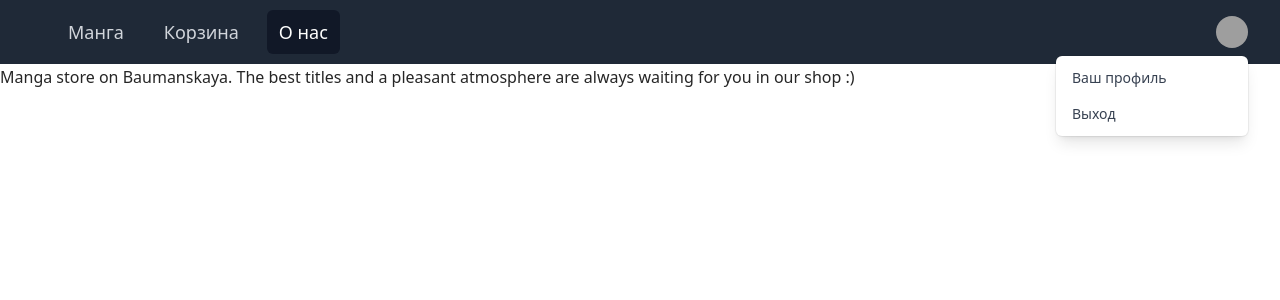
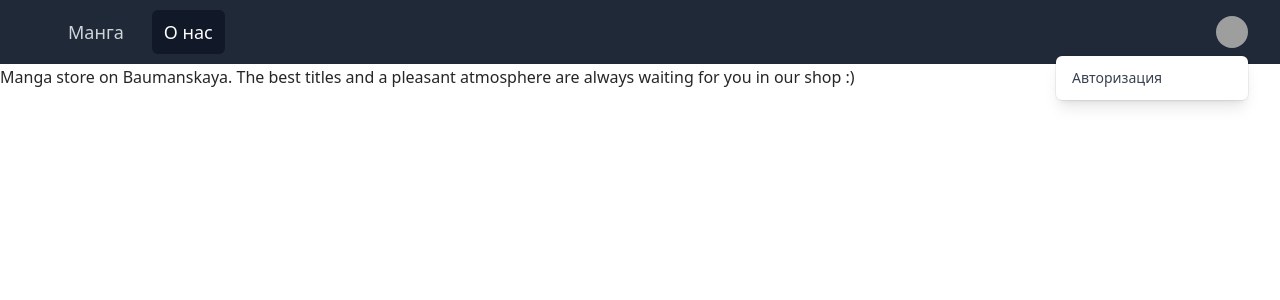
Before and after one commit to LevAhtambaev/bmstu-web, a React (Create React App) app: page /info in a window 1280 px wide. Both pictures are taken after a click on the button "Open user menu". Shown: the top 300 px of the page. Built offline with nearby package versions, Linux system fonts and the light colour scheme; grey boxes are pictures that could not be loaded.

Commit message:
[developing-front]: frontend layout

```diff
--- a/src/App.tsx
+++ b/src/App.tsx
@@ -8,7 +8,8 @@ import {MangaPage} from "./components/MangaPage";
 import {CartPage} from "./components/CartPage";
 import {Registration} from "./components/RegisterPage";
 import {LoginPage} from "./components/LoginPage";
-import {useCookies} from "react-cookie";
+import {ProfilePage} from "./components/ProfilePage";
+
 
 
 
@@ -23,9 +24,10 @@ function App() {
                 <Route path="/manga/:id" element={<MangaDescription/>}></Route>
                 <Route path="/cart"element={<CartPage/>}></Route>
                 <Route path="/info" element={<Info/>}/>
-                <Route path="*" element={<NotFound/>}></Route>
                 <Route path="/login" element={<LoginPage/>}/>
                 <Route path="/registration" element={<Registration/>}/>
+                <Route path="/profile/:id" element={<ProfilePage/>}></Route>
+                <Route path="/error" element={<NotFound/>}/>
             </Routes>
         </div>
     )
--- a/src/components/Manga.tsx
+++ b/src/components/Manga.tsx
@@ -11,6 +11,11 @@ export interface MangaProps {
 
 export function Manga() {
     const ctx = useContext(MyContext)
+    const token = document.cookie.replace("access_token=","")
+    let showAddCartButton = true
+    if (token == "") {
+        showAddCartButton = false
+    }
     return (
         <div
             className="py-3 px-0 rounded flex flex-col justify-self-center items-center mb-2 place-content-start"
@@ -24,9 +29,9 @@ export function Manga() {
             >
                 Подробнее
             </Link>
-            <p className="place-self-center col-span-3 rounded-full bg-transparent hover:bg-blue-500 text-blue-700 font-semibold hover:text-white py-2 px-4 border border-blue-500 hover:border-transparent rounded">
+            {showAddCartButton && <p className="place-self-center col-span-3 rounded-full bg-transparent hover:bg-blue-500 text-blue-700 font-semibold hover:text-white py-2 px-4 border border-blue-500 hover:border-transparent rounded">
                 {AddToCart(ctx.UUID)}
-            </p>
+            </p>}
         </div>
     )
 }
--- a/src/components/Navbar.tsx
+++ b/src/components/Navbar.tsx
@@ -1,21 +1,33 @@
-import { Fragment } from 'react'
+import {Fragment, useState} from 'react'
 import { Disclosure, Menu, Transition } from '@headlessui/react'
 import {NavLink} from "react-router-dom";
 import {logoutUser} from "../modules";
 
 
-
-const navigation = [
-    { name: 'Манга', href: '/manga'},
-    { name: 'Корзина', href: '/cart'},
-    { name: 'О нас', href: '/info'},
-]
-
 function classNames(...classes: string[]) {
     return classes.filter(Boolean).join(' ')
 }
 
+
 export  function Navbar() {
+    const empty = ''
+    const auth = document.cookie.replace("access_token=","")
+    if (auth === empty)
+    {
+       return <GuestNavbar/>;
+    } else
+    {
+        return <LoginNavbar/>;
+    }
+}
+
+
+function LoginNavbar() {
+    const navigation = [
+        { name: 'Манга', href: '/manga'},
+        { name: 'Корзина', href: '/cart'},
+        { name: 'О нас', href: '/info'},
+    ]
     return (
         <Disclosure as="nav" className="bg-gray-800">
             {({ open }) => (
@@ -100,3 +112,84 @@ export  function Navbar() {
         </Disclosure>
     )
 }
+
+
+function GuestNavbar() {
+    const navigation = [
+        { name: 'Манга', href: '/manga'},
+        { name: 'О нас', href: '/info'},
+    ]
+    return (
+        <Disclosure as="nav" className="bg-gray-800">
+            {({ open }) => (
+                <>
+                    <div className="mx-auto max-w-7xl px-2 sm:px-6 lg:px-8">
+                        <div className="relative flex h-16 items-center justify-between">
+                            <div className="flex flex-1 items-center justify-center sm:items-stretch sm:justify-start">
+                                <div className="hidden sm:ml-6 sm:block">
+                                    <div className="flex space-x-4">
+                                        {navigation.map((item) => (
+                                            <NavLink
+                                                key={item.name}
+                                                to={item.href}
+                                                className={({ isActive }) =>
+                                                    [
+                                                        "px-3 py-2 rounded-md text-lg font-medium",
+                                                        isActive ? "bg-gray-900 text-white" : "text-gray-300 hover:bg-gray-700 hover:text-white",
+                                                    ]
+                                                        .filter(Boolean)
+                                                        .join(" ")
+                                                }
+                                            >
+                                                {item.name}
+                                            </NavLink>
+                                        ))}
+                                    </div>
+                                </div>
+                            </div>
+                            <div className="absolute inset-y-0 right-0 flex items-center pr-2 sm:static sm:inset-auto sm:ml-6 sm:pr-0">
+
+                                {/* Profile dropdown */}
+                                <Menu as="div" className="relative ml-3">
+                                    <div>
+                                        <Menu.Button className="flex rounded-full bg-gray-800 text-sm focus:outline-none focus:ring-2 focus:ring-white focus:ring-offset-2 focus:ring-offset-gray-800">
+                                            <span className="sr-only">Open user menu</span>
+                                            <img
+                                                className="h-8 w-8 rounded-full"
+                                                src="https://res.cloudinary.com/dl0tawm7w/image/upload/v1667748734/logo/chrome_YfuwE6ZZWj_cnrbky.png"
+                                                alt=""
+                                            />
+                                        </Menu.Button>
+                                    </div>
+                                    <Transition
+                                        as={Fragment}
+                                        enter="transition ease-out duration-100"
+                                        enterFrom="transform opacity-0 scale-95"
+                                        enterTo="transform opacity-100 scale-100"
+                                        leave="transition ease-in duration-75"
+                                        leaveFrom="transform opacity-100 scale-100"
+                                        leaveTo="transform opacity-0 scale-95"
+                                    >
+                                        <Menu.Items className="absolute right-0 z-10 mt-2 w-48 origin-top-right rounded-md bg-white py-1 shadow-lg ring-1 ring-black ring-opacity-5 focus:outline-none">
+                                            <Menu.Item>
+                                                {({ active }) => (
+                                                    <a
+                                                        href="/login"
+                                                        className={classNames(active ? 'bg-gray-100' : '', 'block px-4 py-2 text-sm text-gray-700')}
+                                                    >
+                                                        Авторизация
+                                                    </a>
+                                                )}
+                                            </Menu.Item>
+                                        </Menu.Items>
+                                    </Transition>
+                                </Menu>
+                            </div>
+                        </div>
+                    </div>
+
+                </>
+            )}
+        </Disclosure>
+    )
+}
--- a/src/components/NotFound.tsx
+++ b/src/components/NotFound.tsx
@@ -5,7 +5,7 @@ export function NotFound(){
     return (
         <div>
             <Navbar/>
-            <h1>404 Not Found</h1>
+            <h1>403 Forbidden</h1>
         </div>
     )
 }
--- /dev/null
+++ b/src/components/ProfilePage.tsx
@@ -0,0 +1,13 @@
+import {Navbar} from "./Navbar";
+import React from "react";
+
+export function ProfilePage() {
+    return (
+        <>
+            <Navbar/>
+            <div>
+                <h1>Here is your profile</h1>
+            </div>
+        </>
+    )
+}
--- a/src/modules.tsx
+++ b/src/modules.tsx
@@ -15,8 +15,14 @@ export const getJsonManga = async (url: string) => {
 }
 
 export const getJsonCart = async (url: string) => {
-    const res = await fetch(`${ENDPOINT}/${url}`).then((r) => r.json() as Promise<ICart[]>)
-    return res
+    let access_token = document.cookie.replace("access_token=", "")
+    return axios.get(`${ENDPOINT}/${url}`, {withCredentials: true, headers: {
+            "Authorization": `Bearer ${access_token}`
+        }}).then(function (r) {
+        return r.data
+    }).catch((error)=>{
+        window.location.replace("/error")
+    })
 }
 
 export const deleteCart = async (url: string) => {
@@ -61,6 +67,6 @@ export function logoutUser (url: string) {
             "Authorization": `Bearer ${access_token}`
         }}).then(function (r) {
             console.log(r.data)
-        window.location.replace("/login")
+        window.location.replace("/manga")
     })
 }
```
Also changed, not shown: src/requests/GetCart.tsx (renamed from src/requests/GetCart.ts).
